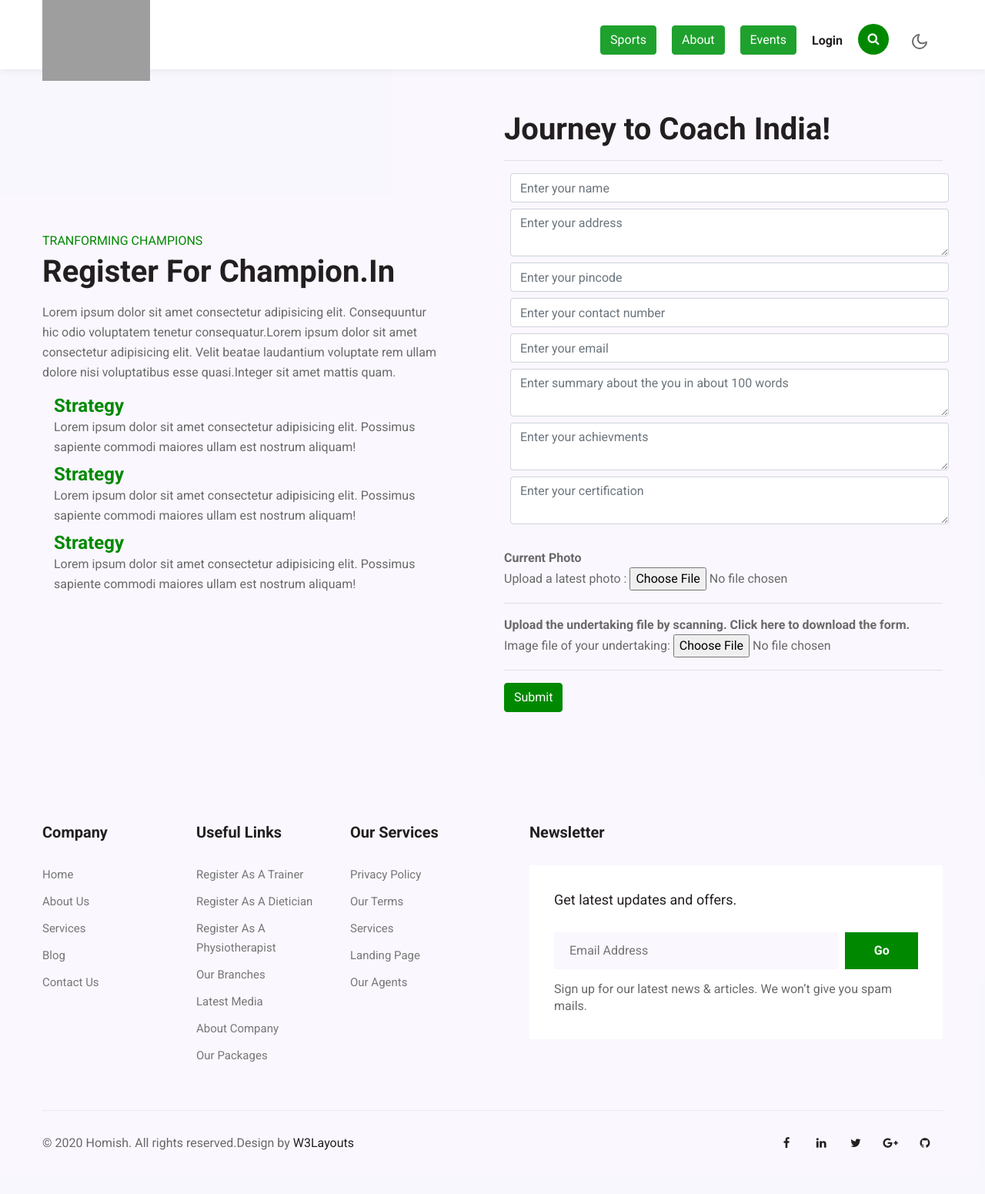
After one commit to resheilA/fChampion, a PHP site: page /fchampion/registertrainer.php in a window 1280 px wide. The commit adds this page. Shown: the whole page at 77% size. Run offline with PHP 8.4, Linux system fonts and the light colour scheme; some web fonts are replaced; grey boxes are pictures that could not be loaded.

Commit message:
Major Update
Changes in footer

```diff
--- a/footer.php
+++ b/footer.php
@@ -20,7 +20,9 @@
                 <div class="col-md-4 column mt-md-0 mt-4">
                   <h3>Useful Links</h3>
                   <ul class="footer-gd-16">
-                    <li><a href="#url">Offers</a></li>
+                    <li><a href="registertrainer.php">Register as a Trainer</a></li>
+					<li><a href="registertrainer.php">Register as a Dietician</a></li>
+					<li><a href="registertrainer.php">Register as a Physiotherapist</a></li>
                     <li><a href="#url">Our Branches</a></li>
                     <li><a href="#url">Latest Media</a></li>
                     <li><a href="about.html">About Company</a></li>
--- a/index.php
+++ b/index.php
@@ -129,7 +129,7 @@
   <!--//grids-->
 
 
-  <!--/services-->
+  <!--/services
   <section class="w3l-services1">
     <div id="content-with-photo4-block" class="py-5">
       <div class="container py-md-5">
--- a/managepayments.php
+++ b/managepayments.php
@@ -44,6 +44,7 @@ if(!isset($_SESSION["player_id"]))
     </thead>
     <tbody>
 	<?php
+		if(isset($rows))
 	  foreach($rows as $row)
 	  {
 			echo '
--- /dev/null
+++ b/registertrainer.php
@@ -0,0 +1,85 @@
+<?php
+include("connect.php");
+include("header.php");
+include("savedata.php");
+
+?>
+<?php if(isset($error_mysql)){echo "<script>alert('".$error_mysql."');</script>";} ?>
+<!--/grids-->
+  <section class="w3l-grids-3 py-5" id="about">
+    <div class="container py-md-5">
+      <div class="row bottom-ab-grids align-items-center">
+        <div class="col-lg-6 bottom-ab-left pr-lg-5 mt-5">
+          <h6 class="sub-title">Tranforming Champions</h6>
+          <h3 class="hny-title">Register For champion.in</h3>
+          <p class="my-3 pr-lg-4">Lorem ipsum dolor sit amet consectetur adipisicing elit. Consequuntur hic odio
+            voluptatem
+            tenetur consequatur.Lorem ipsum dolor sit amet consectetur adipisicing elit. Velit beatae laudantium
+            voluptate rem ullam dolore nisi voluptatibus esse quasi.Integer sit amet mattis quam.</p>
+			<div class="col-lg-12 col-md-6 grid mt-md-2 mt-4">
+              <div class="icon-info">
+                <h4><a href="#">Strategy</a></h4>
+                <p>Lorem ipsum dolor sit amet consectetur adipisicing elit. Possimus sapiente commodi maiores ullam est
+                  nostrum aliquam!</p>
+              </div>
+            </div>
+			<div class="col-lg-12 col-md-6 grid mt-md-2 mt-4">
+              <div class="icon-info">
+                <h4><a href="#">Strategy</a></h4>
+                <p>Lorem ipsum dolor sit amet consectetur adipisicing elit. Possimus sapiente commodi maiores ullam est
+                  nostrum aliquam!</p>
+              </div>
+            </div>
+			<div class="col-lg-12 col-md-6 grid mt-md-2 mt-4">
+              <div class="icon-info">
+                <h4><a href="#">Strategy</a></h4>
+                <p>Lorem ipsum dolor sit amet consectetur adipisicing elit. Possimus sapiente commodi maiores ullam est
+                  nostrum aliquam!</p>
+              </div>
+            </div>
+        </div>
+        <div class="col-lg-6 mt-lg-0">
+		<style>
+		.form-control{margin:0.5em;}
+		</style><br>
+          <h1 class="mt-4">Journey to Coach India!</h1><hr>
+						<?php if(isset($error_mysql)){echo $error_mysql;} ?>
+							<form method="post" enctype="multipart/form-data">
+							<input type="hidden" name="trainers|trainers_id" value="<?php echo rand(1000,999999999); ?>" placeholder="Enter your name" value="" class="form-control">
+							<input type="text" name="trainers|trainers_name" value="" placeholder="Enter your name" value="" class="form-control">
+							<textarea  class="form-control" name="trainers|trainers_address" placeholder="Enter your address"></textarea>
+							<input type="text" name="trainers|trainers_pincode" value="" placeholder="Enter your pincode" value="" class="form-control">
+							<input type="text" name="trainers|trainers_contact" value="" placeholder="Enter your contact number" value="" class="form-control">
+							<input type="text" name="trainers|trainers_email" value="" placeholder="Enter your email" value="" class="form-control">
+							<textarea  class="form-control" name="trainers|trainers_about" placeholder="Enter summary about the you in about 100 words"></textarea>
+							<textarea  class="form-control" name="trainers|trainers_achievements" placeholder="Enter your achievments"></textarea>
+							<textarea  class="form-control" name="trainers|trainers_certification" placeholder="Enter your certification"></textarea><br>
+							<b> Current Photo </b>
+							<img src="<?php if(isset($image_bg)){echo $image_bg;}; ?>"/><br>
+							Upload a latest photo :
+							<input type="file" name="trainers|trainers_image|0|trainers" id="fileToUpload">
+							<hr>
+							<b> Upload the undertaking file by scanning. Click here to download the form. </b>
+							<img src="<?php if(isset($image_bg)){echo $image_bg;}; ?>"/><br>
+							Image file of your undertaking:
+							<input type="file" name="trainers|trainers_undertaking|0|trainers" id="fileToUpload">
+							<hr>
+							<input type="submit" value="Submit"  class="btn btn-primary">
+							<!-- Button to Open the Modal -->
+							</form>
+        </div>
+
+      </div>
+    </div>
+  </section>
+  <!--//grids-->
+
+
+
+
+
+
+
+<?php
+include("footer.php");
+?>
```
Also changed, not shown: blockcoursedetails.php (+18 -5 lines), payment.php (+7 -0 lines), paymentsuccessful.php (+7 -5 lines), registerdietcian.php (added, +85 -0 lines), registerphysiotherapist.php (added, +84 -0 lines).
